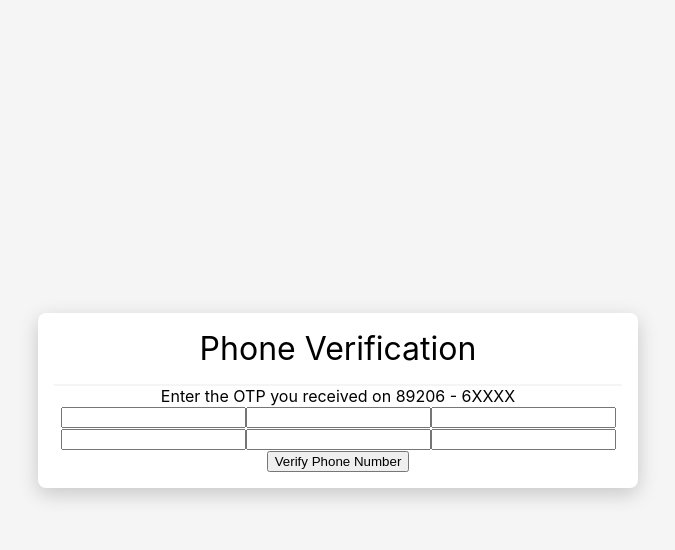
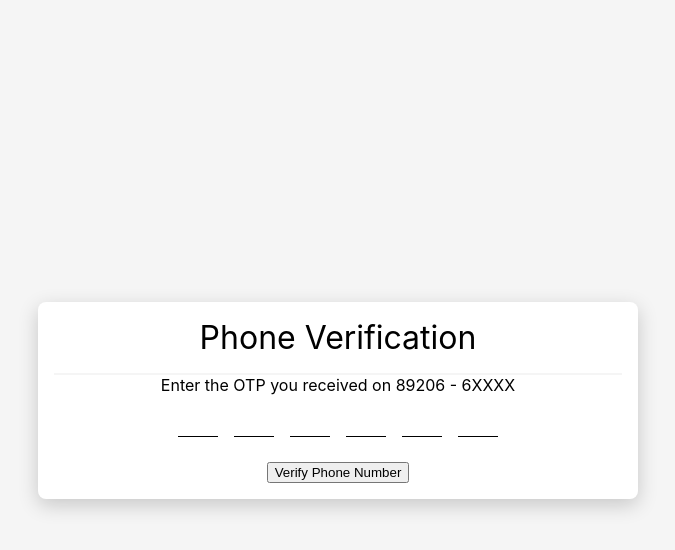
Before and after one commit to vidhi-thakur/phone-verification, a React (Create React App) app in the folder phone-verification-component/: page / in a window 1280 px wide. Both pictures are taken after a click on the button "Verify OTP". Shown: the top 550 px of the page, without its empty margins (302-977 px from the left). Built offline with nearby package versions, Linux system fonts and the light colour scheme.

Commit message:
STYLE: input element

```diff
--- a/phone-verification-component/src/components/OTPVerification.css
+++ b/phone-verification-component/src/components/OTPVerification.css
@@ -13,3 +13,12 @@ header {
     padding-bottom: 1rem;
     border-bottom: 2px solid whitesmoke;
 }
+
+.input {
+    width: 40px;
+    outline: none;
+    border: none;
+    border-bottom: 1px solid black;
+    margin: 1.5rem 0.5rem;
+    text-align: center;
+}
```
